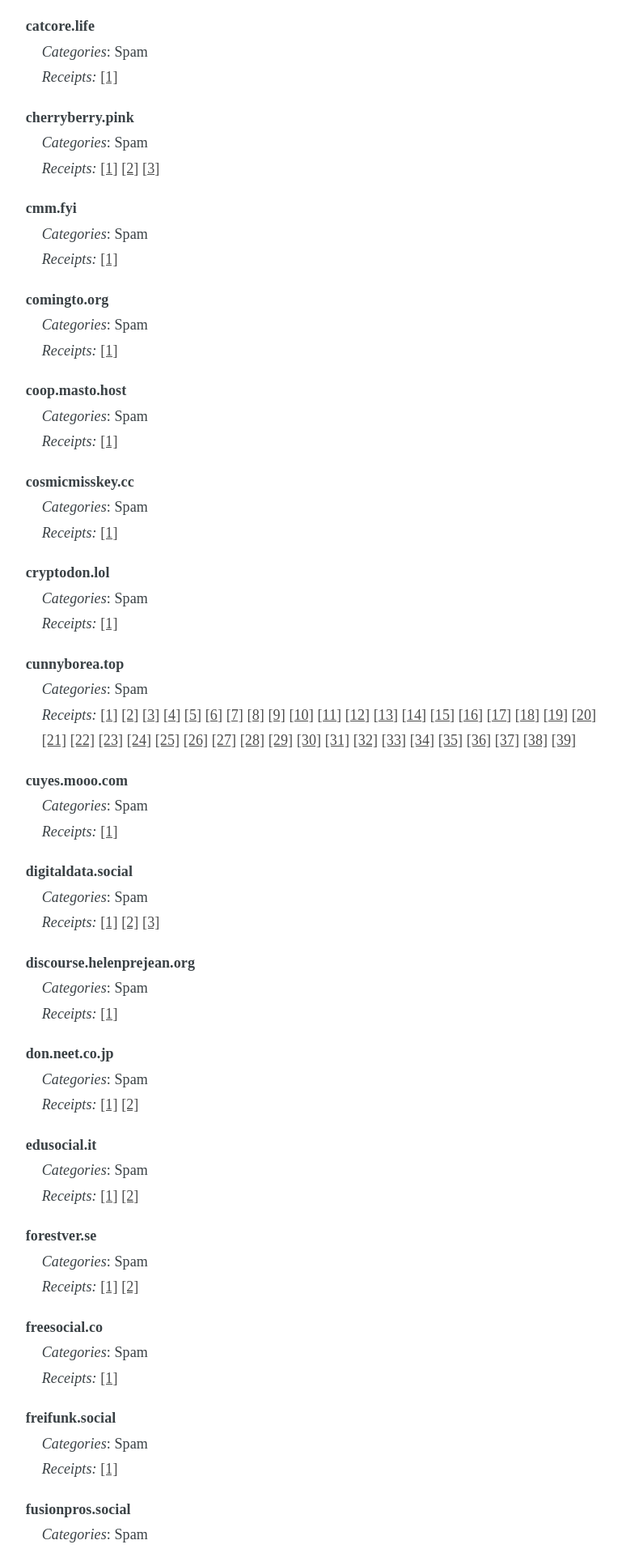
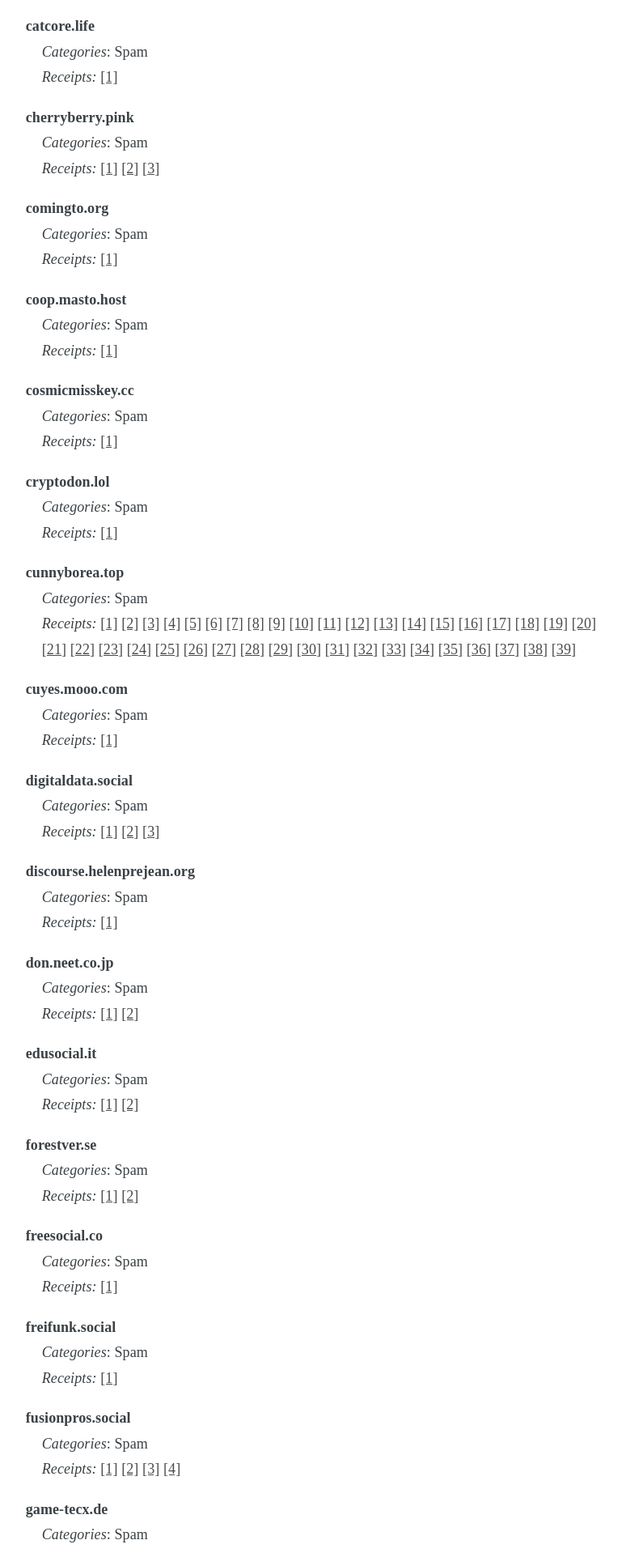
Before and after one commit to chaossocial/meta, a Jekyll site: the page built from federation.md, in a window 1280 px wide. Shown: the part 1761-3679 px from the top of the page at 81% size, without its empty margins (398-1167 px from the left). Built offline with Jekyll 4.4.1, drawn with Linux system fonts in a browser that asks for light colours; some of the changed text lies outside the part shown.

Commit message:
Undo limit on cmm.fyi

```diff
--- a/_data/limited_instances.json
+++ b/_data/limited_instances.json
@@ -94,17 +94,6 @@
       "https://cherryberry.pink/@9kviqefk9r",
       "https://cherryberry.pink/@clepinybuw",
       "https://cherryberry.pink/@orcituemow"
-    ],
-    "comment_en": "",
-    "comment_de": ""
-  },
-  {
-    "instance": "cmm.fyi",
-    "tags": [
-      "SPAM"
-    ],
-    "receipts": [
-      "https://cmm.fyi/@ypdxero8yy"
     ],
     "comment_en": "",
     "comment_de": ""
```
